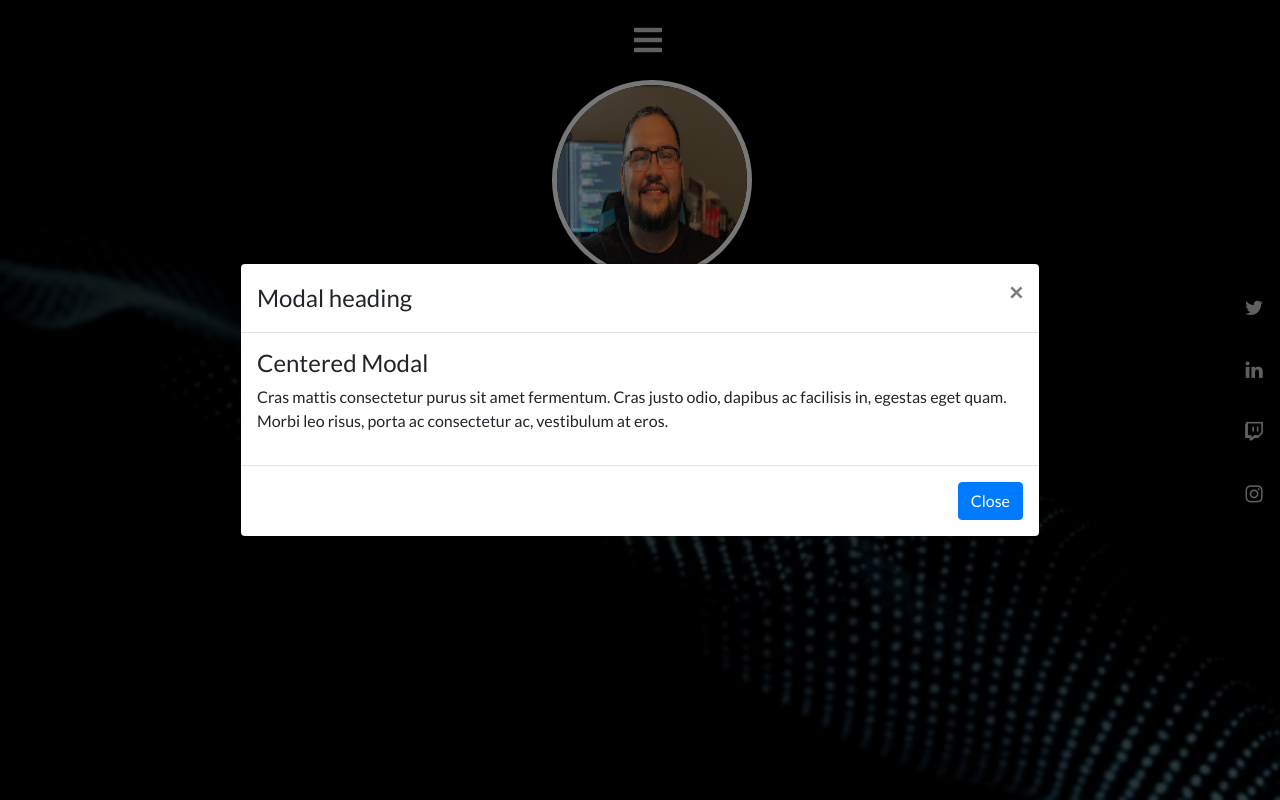
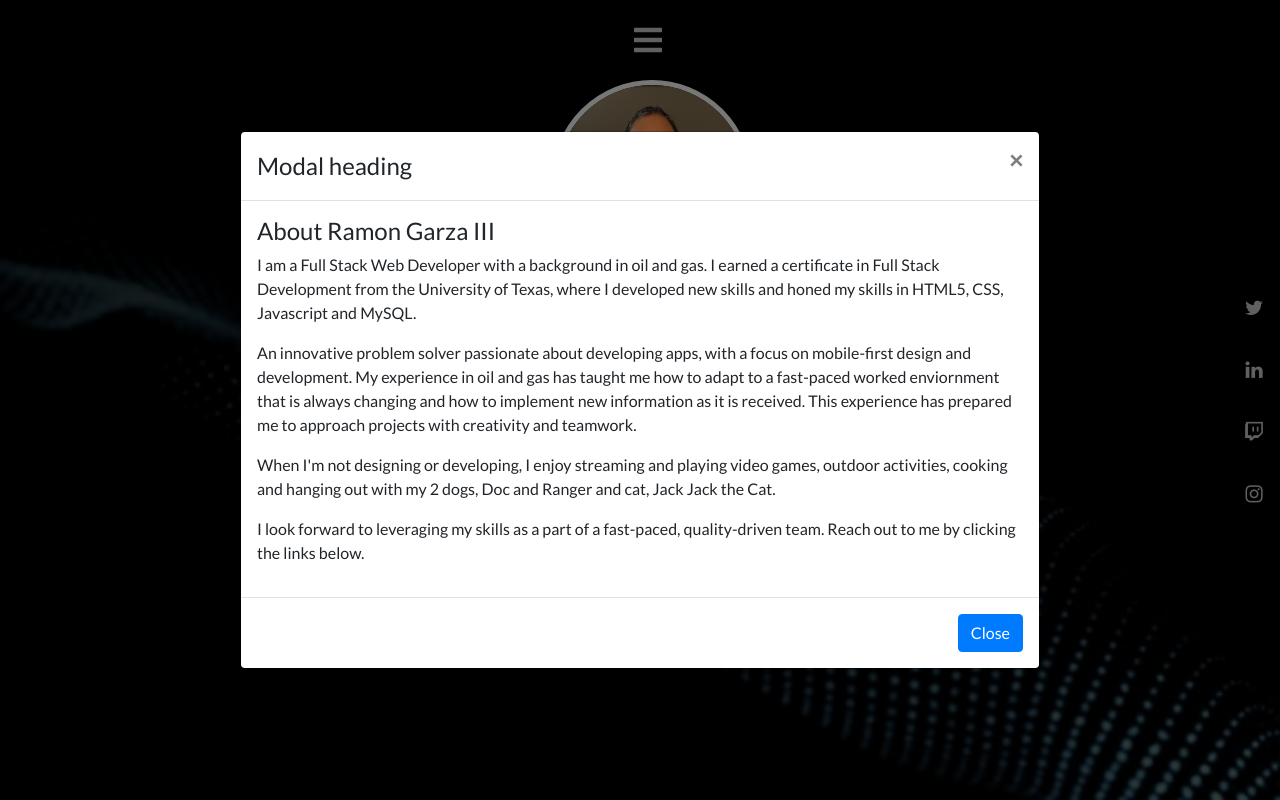
Before and after one commit to Ramong06/portfolio-website, a React (Create React App) app: page / in a window 1280 px wide. Both pictures are taken after a click on the button "Launch vertically centered modal". Built offline with nearby package versions, Linux system fonts and the light colour scheme; the HTML template or start-up script is replaced by a standard one.

Commit message:
added about me bio to homepage modal

```diff
--- a/src/components/AboutModal/index.js
+++ b/src/components/AboutModal/index.js
@@ -17,12 +17,23 @@ const MyVerticallyCenteredModal = (props) => {
         </Modal.Title>
       </Modal.Header>
       <Modal.Body>
-        <h4>Centered Modal</h4>
-        <p>
-          Cras mattis consectetur purus sit amet fermentum. Cras justo odio,
-          dapibus ac facilisis in, egestas eget quam. Morbi leo risus, porta ac
-          consectetur ac, vestibulum at eros.
-        </p>
+        <h4>About Ramon Garza III</h4>
+            <p className="">
+                I am a Full Stack Web Developer with a background in oil and gas.  I earned a certificate in Full Stack Development from the University
+                of Texas, where I developed new skills and honed my skills in HTML5, CSS, Javascript and MySQL.
+            </p>
+            <p className="">
+                  An innovative problem solver passionate about developing apps, with a focus on mobile-first design and development. My experience
+                  in oil and gas has taught me how to adapt to a fast-paced worked enviornment that is always changing and how to implement new information
+                  as it is received. This experience has prepared me to approach projects with creativity and teamwork.
+            </p>
+            <p className="">
+              When I'm not designing or developing, I enjoy streaming and playing video games, outdoor activities, cooking and hanging out with my 2 dogs, Doc and Ranger
+              and cat, Jack Jack the Cat.
+            </p>
+            <p className="">
+              I look forward to leveraging my skills as a part of a fast-paced, quality-driven team.  Reach out to me by clicking the links below.
+            </p>
       </Modal.Body>
       <Modal.Footer>
         <Button onClick={props.onHide}>Close</Button>
```
